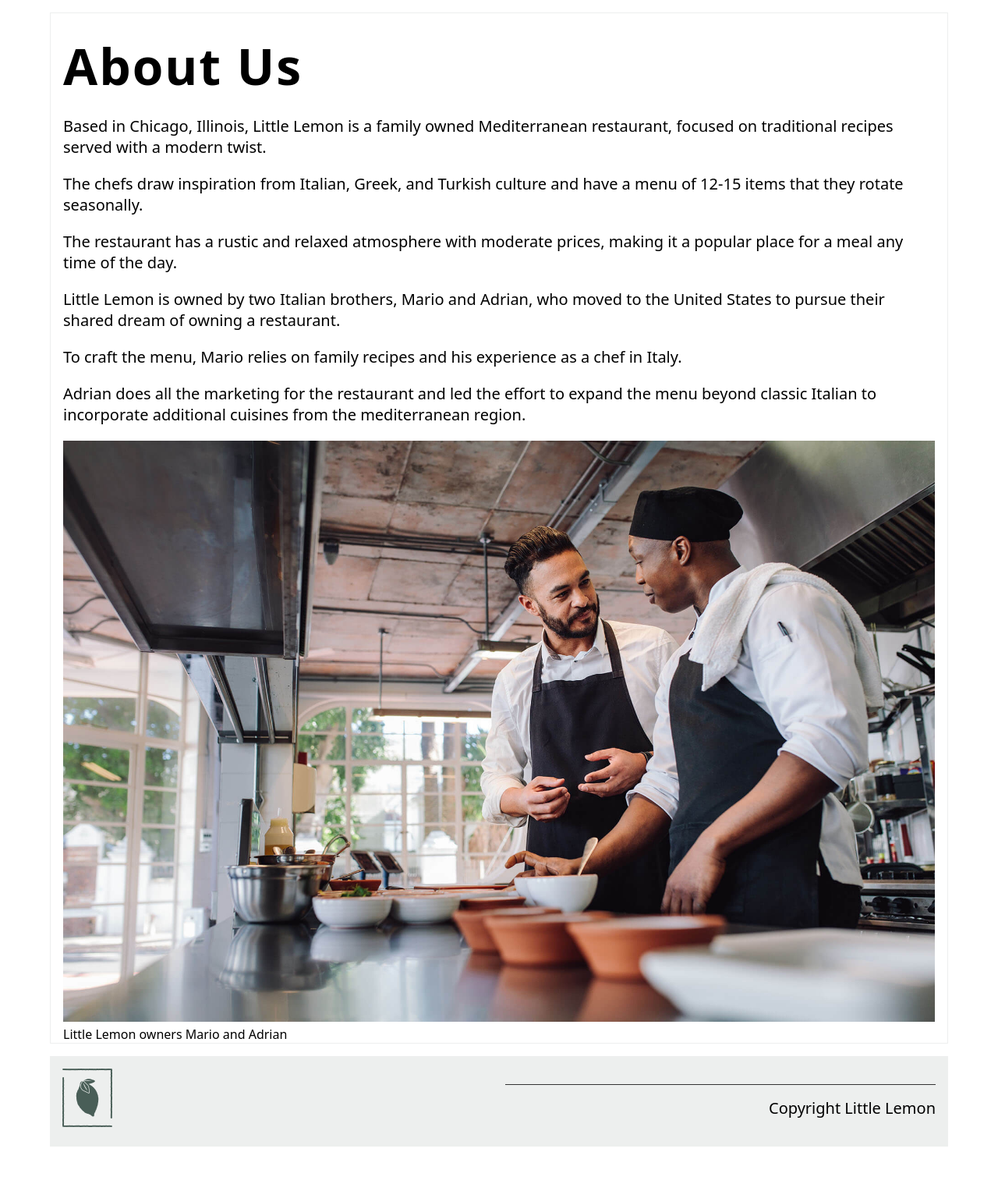
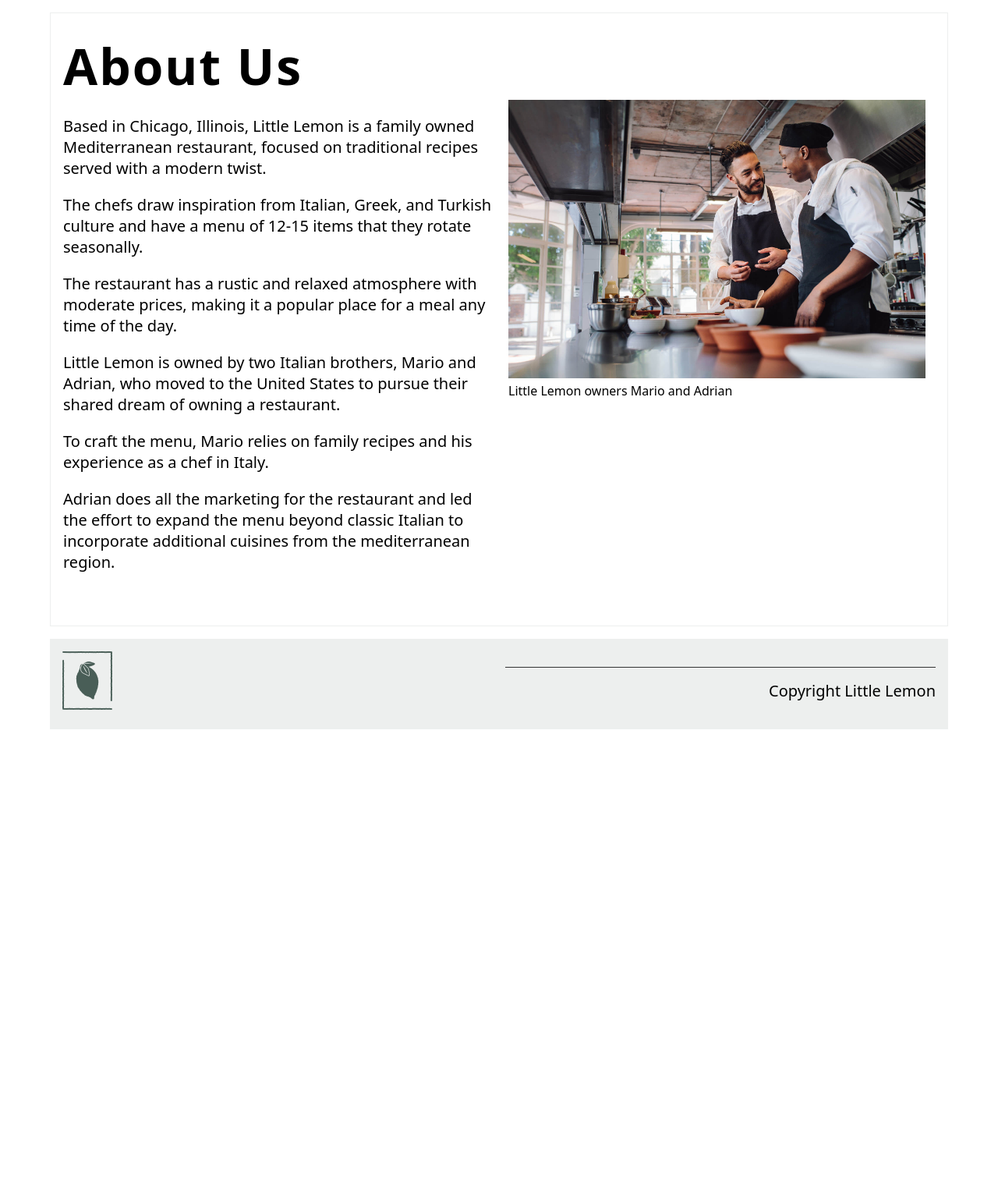
Before and after one commit to kumailalidev/little-lemon-restaurant, a Django app: page /about/ in a window 1280 px wide. Shown: the part 249-1767 px from the top of the page at 78% size. After the commit the page ends 1184 px from the top, so only its background shows below. Run offline with Django 4.2, Linux system fonts and the light colour scheme; some web fonts are replaced.

Commit message:
Added styling to row and column classes used in about.html, menu_item.html and bookings.html templates.

```diff
--- a/restaurant/static/css/style.css
+++ b/restaurant/static/css/style.css
@@ -213,3 +213,22 @@ footer p {
     text-align: right;
     padding-top: 1rem;
 }
+
+/* row and column classes used in about.html, menu_item.html and bookings.html*/
+
+.row {
+    display: flex;
+    flex-direction: row;
+    width: 100%;
+    padding-bottom: 1rem;
+}
+
+.column {
+    flex-basis: 50%;
+    margin-bottom: 1rem;
+    padding-bottom: 1rem;
+}
+
+.column figure {
+    padding: 0px 12px;
+}
```
